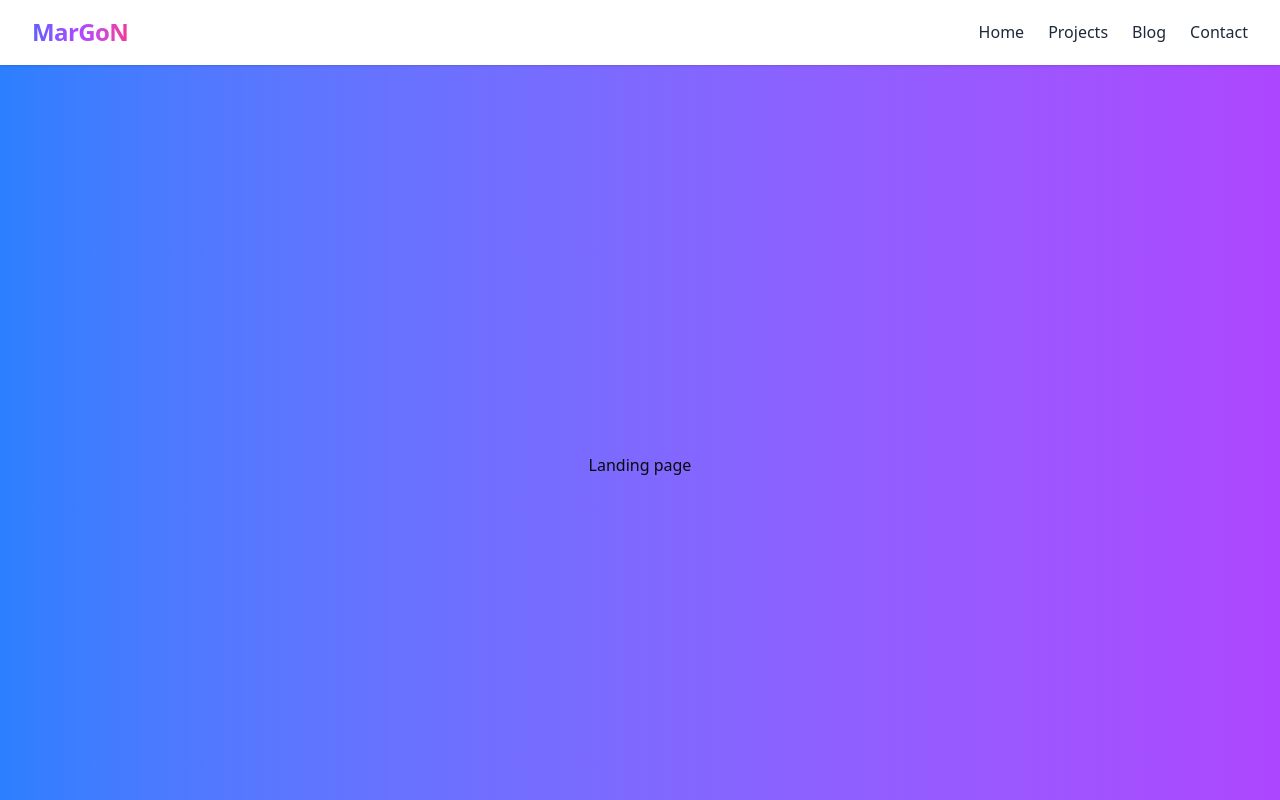
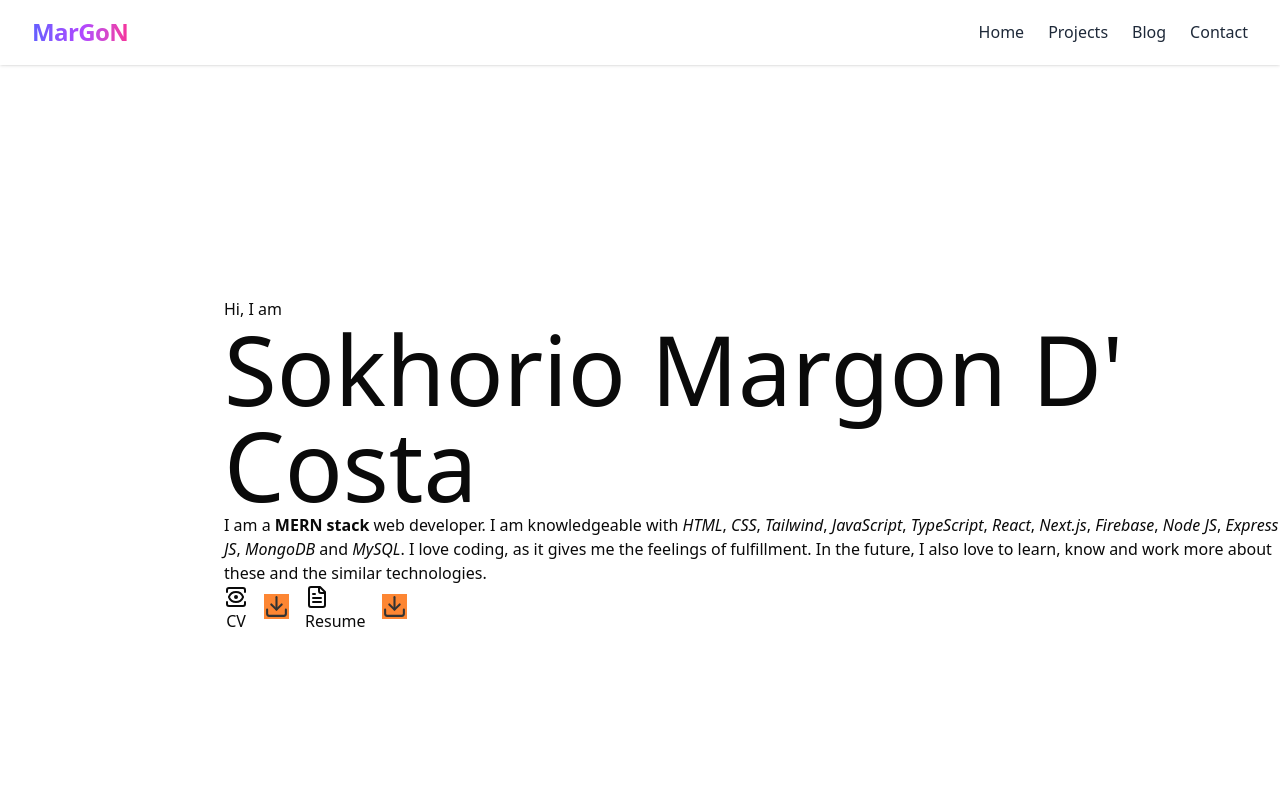
Before and after one commit to Marg0n/next-level-portfolio, a Next.js app: page / in a window 1280 px wide. Shown: the top 800 px of the page. Built offline with nearby package versions, Linux system fonts and the light colour scheme.

Commit message:
Add: Added CustomButton and some writings on Hero.

```diff
--- a/src/app/(CommonLayout)/(home)/page.tsx
+++ b/src/app/(CommonLayout)/(home)/page.tsx
@@ -1,9 +1,10 @@
+import Hero from '@/components/modules/home/Hero';
 import React from 'react';
 
 const LandingPage = () => {
   return (
-    <div className='min-h-screen flex items-center justify-center space-y-6 overflow-x-hidden bg-gradient-to-r from-blue-500 to-purple-500'>
-      Landing page
+    <div className='min-h-screen flex items-center justify-center space-y-6 overflow-x-hidden '>
+      <Hero/>
     </div>
   );
 };
--- /dev/null
+++ b/src/components/modules/home/Hero.tsx
@@ -0,0 +1,90 @@
+import { Download, FileText, View } from "lucide-react";
+import Link from "next/link";
+import React from "react";
+
+const Hero = () => {
+  return (
+    <div>
+      {/* intro */}
+      <div className="xl:ml-56 lg:ml-32 lg:pl-0 pl-5 flex flex-col justify-center items-start h-full">
+        <h3 className="banner-greeting dark2" data-aos="fade-down">
+          Hi, I am
+        </h3>
+        <h1
+          className="banner-title dark1 text-5xl text-pretty lg:text-8xl w-full"
+          data-aos="fade-right"
+          data-aos-duration="1500"
+        >
+          Sokhorio Margon D<span className="primary-color">&apos;</span> Costa
+        </h1>
+        <p className="dark3 text-wrap" data-aos="fade-up">
+          I am a <strong className="primary-color">MERN stack</strong> web
+          developer. I am knowledgeable with{" "}
+          <i className="primary-color">HTML</i>,{" "}
+          <i className="primary-color">CSS</i>,{" "}
+          <i className="primary-color">Tailwind</i>,{" "}
+          <i className="primary-color">JavaScript</i>,{" "}
+          <i className="primary-color">TypeScript</i>,{" "}
+          <i className="primary-color">React</i>,{" "}
+          <i className="primary-color">Next.js</i>,{" "}
+          <i className="primary-color">Firebase</i>,{" "}
+          <i className="primary-color">Node JS</i>,{" "}
+          <i className="primary-color">Express JS</i>,{" "}
+          <i className="primary-color">MongoDB</i> and{" "}
+          <i className="primary-color">MySQL</i>. I love coding, as it gives me
+          the feelings of fulfillment. In the future, I also love to learn, know
+          and work more about these and the similar technologies.
+        </p>
+      </div>
+      <div className="flex md:flex-row flex-col justify-start items-start gap-4 lg:ml-32 xl:ml-56 lg:pl-0 pl-5">
+        <div className="gap-4 flex  md:flex-row justify-start items-center">
+          <Link
+            href="https://drive.google.com/file/d/1zqhoaQmDb2hKXJwM24wm3cjEraG0_Ljx/view?usp=drive_link"
+            target="_blank"
+            rel="noopener noreferrer"
+          >
+            <button className="btn btn-customized relative  flex-nowrap">
+              <View />
+              CV
+            </button>
+          </Link>
+          <Link
+            href="https://drive.google.com/uc?export=download&id=1zqhoaQmDb2hKXJwM24wm3cjEraG0_Ljx"
+            rel="noopener noreferrer"
+          >
+            <button className="btn !btn-circle !bg-[#fd6e0a] !bg-opacity-40 !animate-pulse hover:!border-4 hover:!border-x-[#fd6e0a] hover:!border-y-[cornflowerblue] hover:!animate-none hover:!bg-white">
+              <Download size={25} />
+            </button>
+          </Link>
+        </div>
+
+        <div className="gap-4  flex md:flex-row justify-start items-center ">
+          <Link
+            href="https://drive.google.com/file/d/182h1SzIacu1unDzos_O_uFXxLlRYHPNq/view?usp=drive_link"
+            target="_blank"
+            rel="noopener noreferrer"
+          >
+            <button className="btn flex-nowrap">
+              <FileText />
+              Resume
+            </button>
+          </Link>
+          <Link
+            href="https://drive.google.com/uc?export=download&id=182h1SzIacu1unDzos_O_uFXxLlRYHPNq"
+            rel="noopener noreferrer"
+          >
+            <button className="btn !btn-circle !bg-[#fd6e0a] !bg-opacity-40 !animate-pulse hover:!border-4 hover:!border-x-[#fd6e0a] hover:!border-y-[cornflowerblue] hover:!animate-none hover:!bg-white">
+              <Download size={25} />
+            </button>
+          </Link>
+        </div>
+
+
+
+
+      </div>
+    </div>
+  );
+};
+
+export default Hero;
--- /dev/null
+++ b/src/components/shared/buttons/CustomButton.tsx
@@ -0,0 +1,54 @@
+import React from "react";
+import clsx from "clsx";
+import { ReactNode } from "react";
+
+// Define types for the props
+interface CustomButtonProps {
+  textName: ReactNode; // Allow textName to be a ReactNode (string, element, etc.)
+  icon?: ReactNode; // Optional icon prop
+  handleAnything?: (
+    event:
+      | React.MouseEvent<HTMLButtonElement>
+      | React.FormEvent<HTMLFormElement>,
+  ) => void; // Supports both click and form submit events
+  className?: string; // Allow className to be passed as a prop
+  type?: "button" | "submit" | "reset"; // Button type, narrowed to valid values
+  disabled?: boolean;
+}
+
+const CustomButton: React.FC<CustomButtonProps> = ({
+  textName,
+  icon,
+  handleAnything,
+  className = "",
+  type = "button", // default value for 'type'
+  disabled = false, // default value for 'disabled'
+}) => {
+  return (
+    <>
+      <button
+        onClick={(e) => {
+          if (disabled) return; // 🔒 Ignore click if disabled, so prevents any click handler if disabled
+          handleAnything?.(e);
+        }}
+        type={type} // the `type` prop here
+        disabled={disabled}
+        className={clsx(
+          "relative inline-flex items-center justify-center px-6 py-2.5 overflow-hidden font-medium text-primary transition duration-300 ease-out border-2 border-primary rounded-full shadow-md group",
+          disabled && "opacity-50 cursor-not-allowed",
+          className,
+        )}
+      >
+        <span className="absolute inset-0 flex items-center justify-center w-full h-full text-white duration-300 -translate-x-full group-hover:translate-x-0 ease bg-gradient-to-r from-blue-500 to-purple-500">
+          {icon}
+        </span>
+        <span className="absolute flex items-center justify-center w-full h-full text-primary transition-all duration-300 transform group-hover:translate-x-full ease">
+          {textName}
+        </span>
+        <span className="relative invisible">{textName}</span>
+      </button>
+    </>
+  );
+};
+
+export default CustomButton;
```
